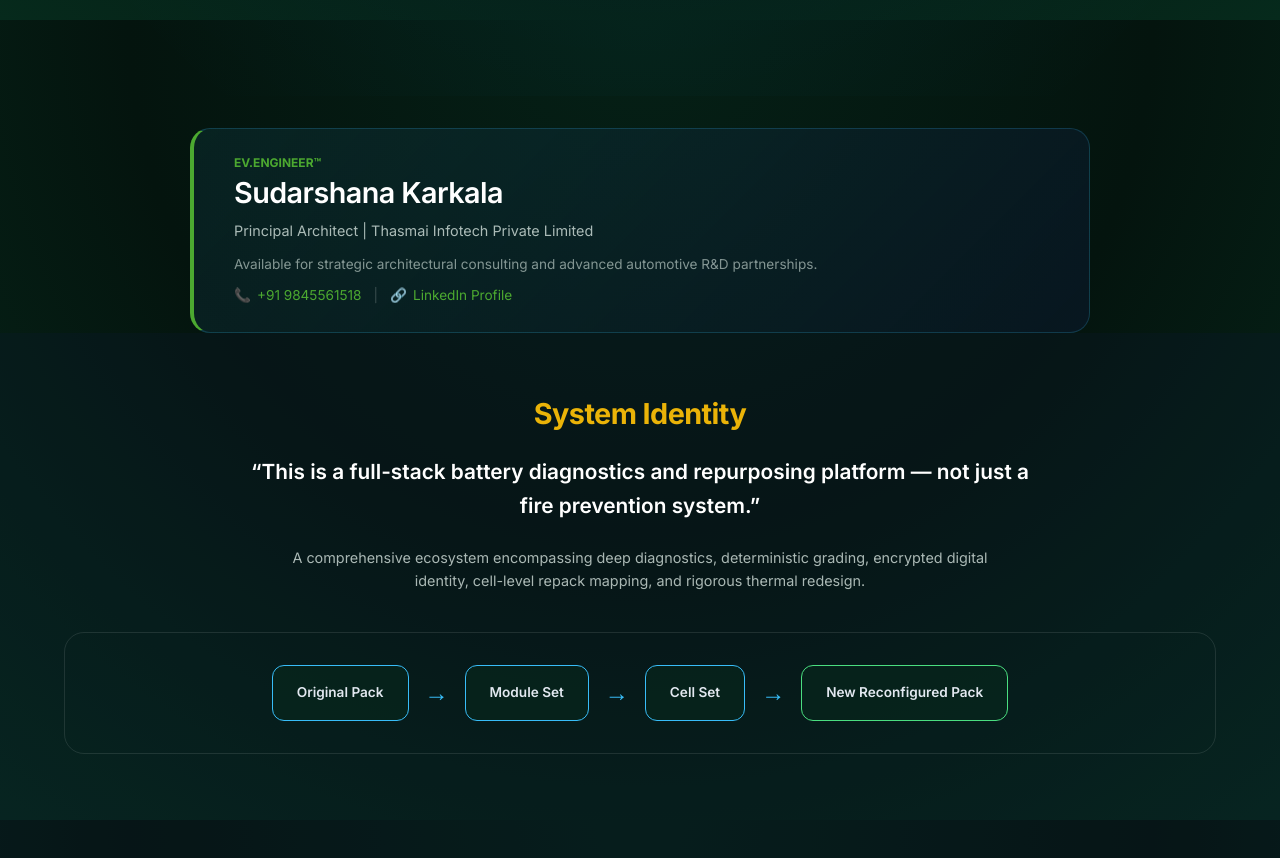
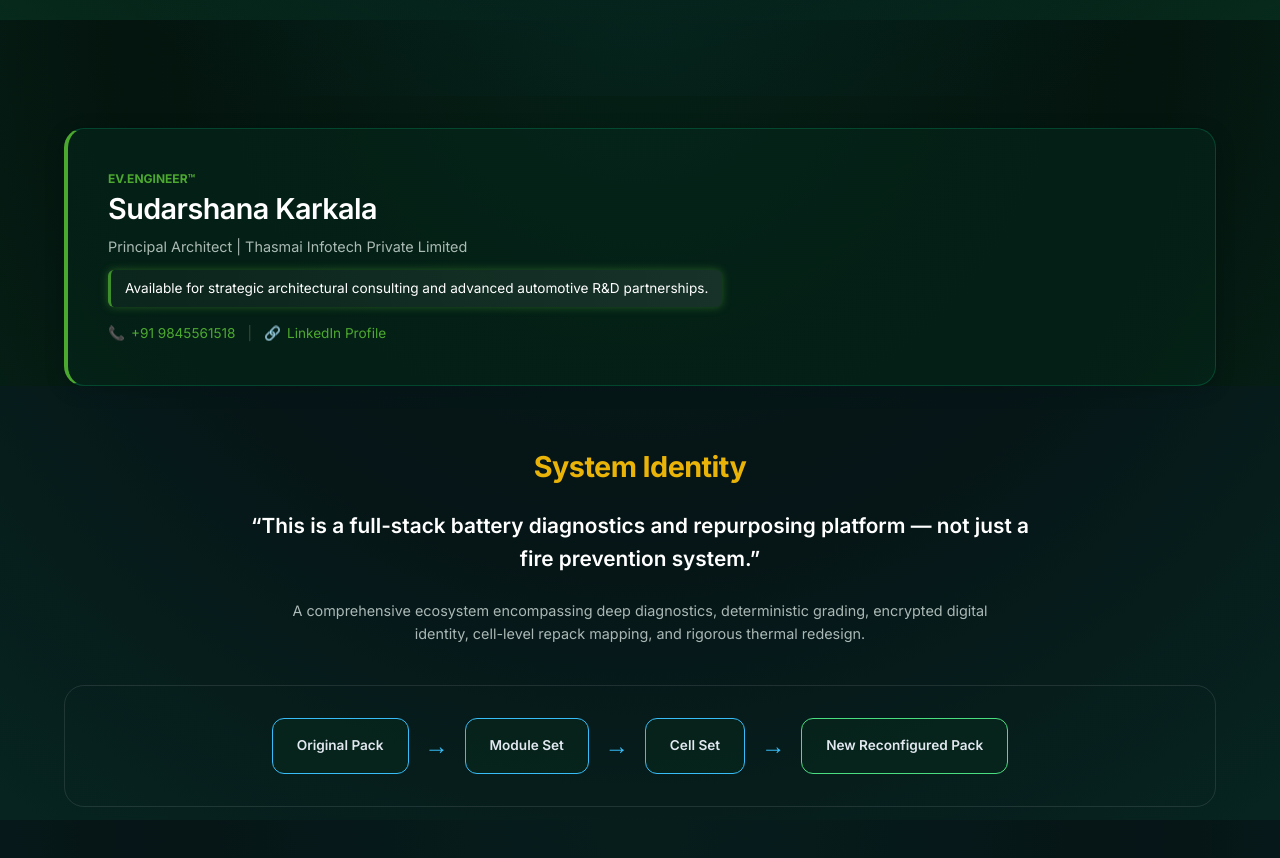
Before and after one commit to CARSOFTWARESYSTEMS/AutonomousEV, a Next.js app: page /internships/battery-fire-prevention in a window 1280 px wide. Shown: the part 780-1638 px from the top of the page. Built offline with nearby package versions, Linux system fonts and the light colour scheme.

Commit message:
Update BatteryDiagnosticsContent.tsx

```diff
--- a/src/app/internships/battery-fire-prevention/BatteryDiagnosticsContent.tsx
+++ b/src/app/internships/battery-fire-prevention/BatteryDiagnosticsContent.tsx
@@ -46,21 +46,21 @@
       {/* 1.5 ARCHITECT CARD */}
       <section className={styles.pageSection} style={{ padding: '2rem 0 0 0' }}>
         <div className="container">
-          <div className={styles.executiveCard} style={{ borderLeft: "4px solid var(--accent-primary)", padding: "1.5rem 2.5rem" }}>
+          <div className={styles.architectCard}>
             <div style={{ display: "flex", justifyContent: "space-between", alignItems: "center", flexWrap: "wrap", gap: "20px" }}>
               <div>
-                <p style={{ fontSize: "0.75rem", color: "var(--accent-primary)", fontWeight: "700", textTransform: "uppercase", marginBottom: "4px" }}>EV.ENGINEER™</p>
+                <p style={{ fontSize: "0.75rem", color: "#4ca930", fontWeight: "700", textTransform: "uppercase", marginBottom: "4px" }}>EV.ENGINEER™</p>
                 <h2 style={{ fontSize: "1.8rem", marginBottom: "8px", color: "#fff", fontWeight: "600" }}>Sudarshana Karkala</h2>
                 <p style={{ color: "var(--text-secondary)", fontSize: "0.9rem", marginBottom: "12px" }}>Principal Architect | Thasmai Infotech Private Limited</p>
-                <p style={{ color: "var(--text-muted)", fontSize: "0.85rem", marginBottom: "8px" }}>
+                <div className={styles.availabilityHighlight}>
                   Available for strategic architectural consulting and advanced automotive R&D partnerships.
-                </p>
-                <div style={{ display: "flex", alignItems: "center", gap: "12px", fontSize: "0.85rem", flexWrap: "wrap" }}>
-                  <a href="tel:+919845561518" style={{ color: "var(--accent-primary)", textDecoration: "none", display: "flex", alignItems: "center", gap: "6px" }}>
+                </div>
+                <div className={styles.contactLinks}>
+                  <a href="tel:+919845561518" style={{ color: "#4ca930", textDecoration: "none", display: "flex", alignItems: "center", gap: "6px" }}>
                     <span>📞</span> +91 9845561518
                   </a>
-                  <span style={{ color: "rgba(255,255,255,0.2)" }}>|</span>
-                  <a href="https://www.linkedin.com/in/sudarshanakarkala/" target="_blank" rel="noopener noreferrer" style={{ color: "var(--accent-primary)", textDecoration: "none", display: "flex", alignItems: "center", gap: "6px" }}>
+                  <span className={styles.contactSeparator} style={{ color: "rgba(255,255,255,0.2)" }}>|</span>
+                  <a href="https://www.linkedin.com/in/sudarshanakarkala/" target="_blank" rel="noopener noreferrer" style={{ color: "#4ca930", textDecoration: "none", display: "flex", alignItems: "center", gap: "6px" }}>
                     <span>🔗</span> LinkedIn Profile
                   </a>
                 </div>
```
